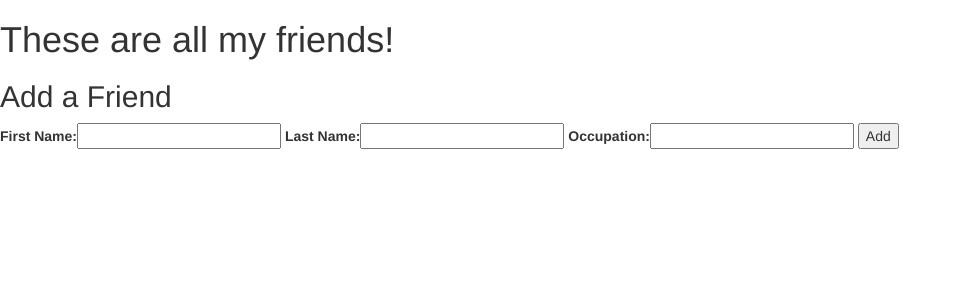
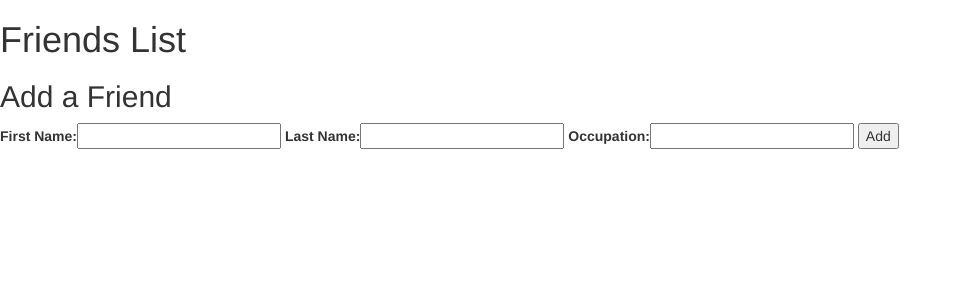
Before and after one commit to donalcantara/python-flask-full_friends, a Flask app: page / in a window 1280 px wide. Shown: the top 300 px of the page, without its empty margins (0-962 px from the left). Run offline with Flask 2, Linux system fonts and the light colour scheme; data that the repository does not hold is empty; some libraries are stand-ins or nearby versions.

Commit message:
changed the title

```diff
--- a/templates/index.html
+++ b/templates/index.html
@@ -12,7 +12,7 @@
 
 </head>
 <body>
- <h1>These are all my friends!</h1>
+ <h1>Friends List</h1>
   {% for friend in friends: %}
     <p>First Name: {{friend['first_name']}}</p>
     <p>Last Name: {{friend['last_name']}}</p>
```
